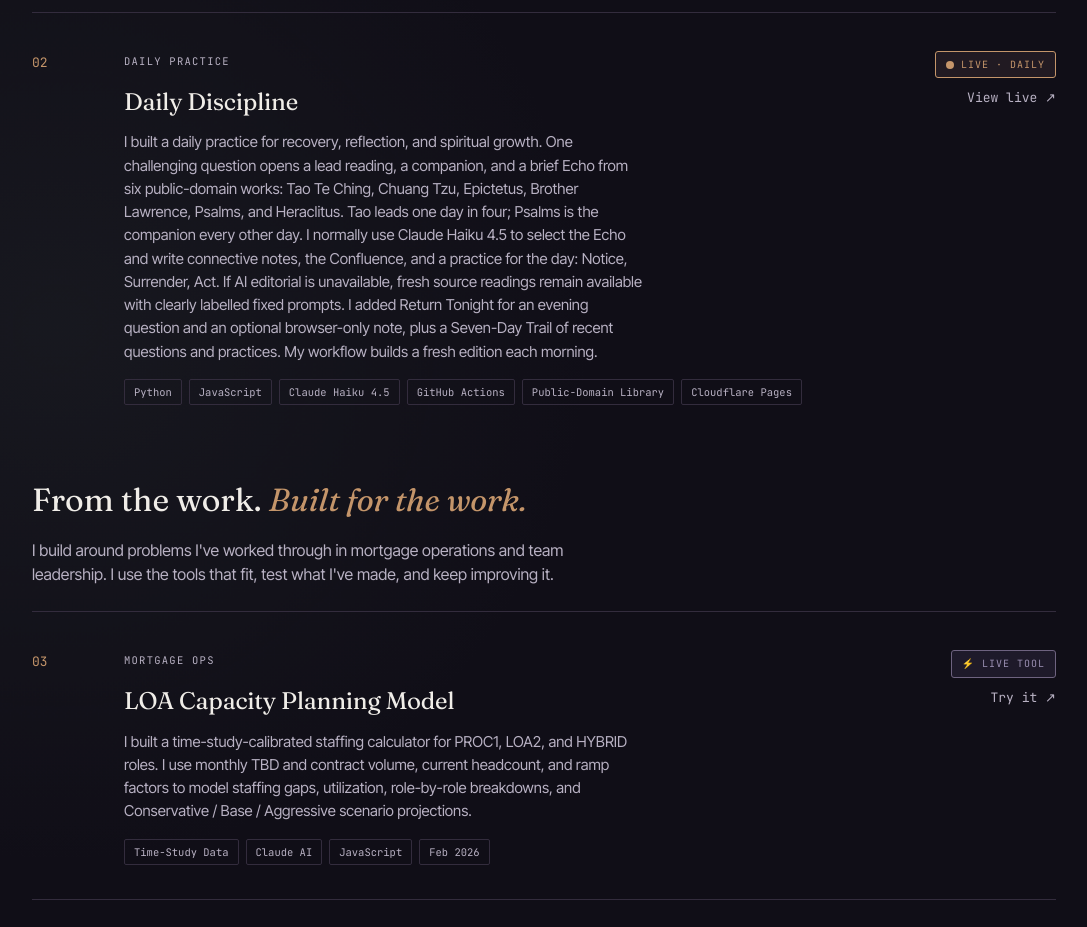
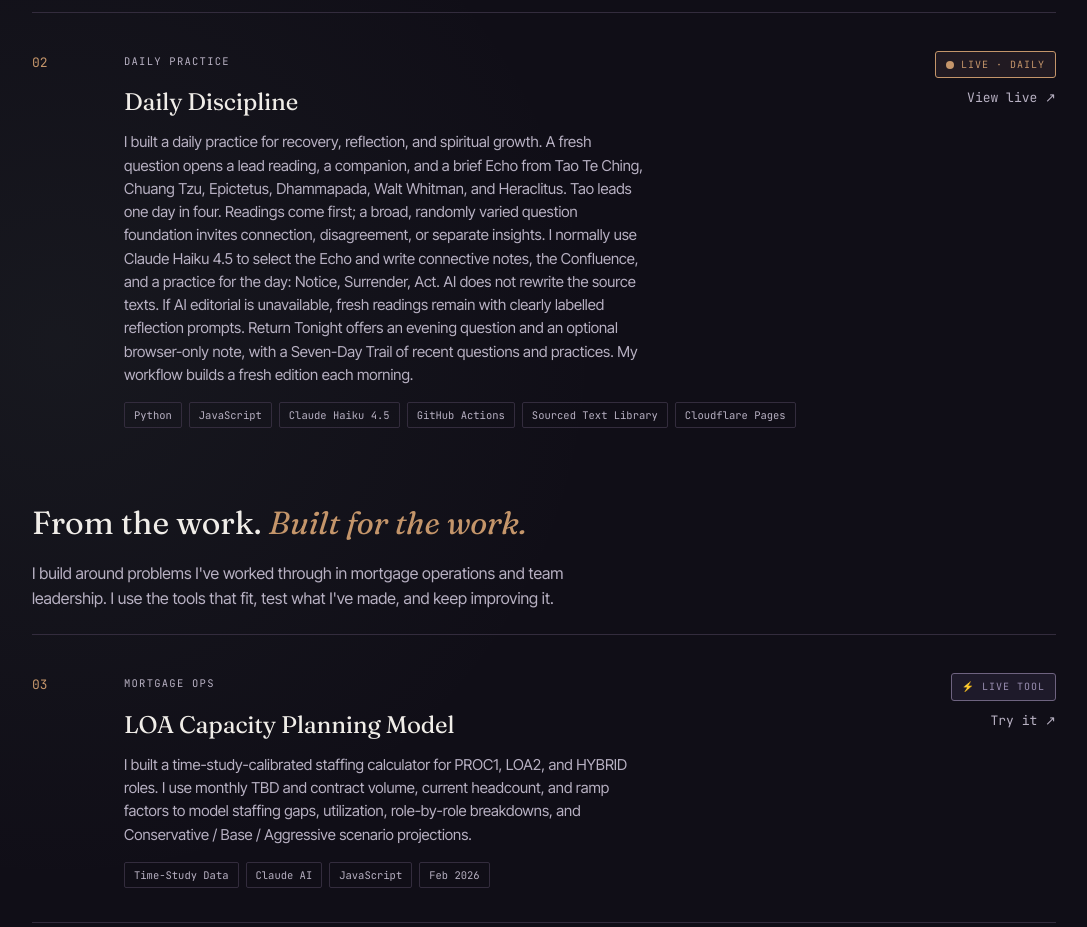
Before and after one commit to jdbates-gitit/jdb-landing, a website: page index.html in a window 1280 px wide. Shown: the part 3020-3947 px from the top of the page, without its empty margins (96-1183 px from the left). Drawn offline with Linux system fonts and the light colour scheme.

Commit message:
Align Daily Discipline card with refreshed readings and questions

```diff
--- a/index.html
+++ b/index.html
@@ -134,8 +134,8 @@
         <div class="jdb-body">
           <span class="jdb-tag">Daily Practice</span>
           <h3>Daily Discipline</h3>
-          <p>I built a daily practice for recovery, reflection, and spiritual growth. One challenging question opens a lead reading, a companion, and a brief Echo from six public-domain works: Tao Te Ching, Chuang Tzu, Epictetus, Brother Lawrence, Psalms, and Heraclitus. Tao leads one day in four; Psalms is the companion every other day. I normally use Claude Haiku 4.5 to select the Echo and write connective notes, the Confluence, and a practice for the day: Notice, Surrender, Act. If AI editorial is unavailable, fresh source readings remain available with clearly labelled fixed prompts. I added Return Tonight for an evening question and an optional browser-only note, plus a Seven-Day Trail of recent questions and practices. My workflow builds a fresh edition each morning.</p>
-          <div class="jdb-stack"><span>Python</span><span>JavaScript</span><span>Claude Haiku 4.5</span><span>GitHub Actions</span><span>Public-Domain Library</span><span>Cloudflare Pages</span></div>
+          <p>I built a daily practice for recovery, reflection, and spiritual growth. A fresh question opens a lead reading, a companion, and a brief Echo from Tao Te Ching, Chuang Tzu, Epictetus, Dhammapada, Walt Whitman, and Heraclitus. Tao leads one day in four. Readings come first; a broad, randomly varied question foundation invites connection, disagreement, or separate insights. I normally use Claude Haiku 4.5 to select the Echo and write connective notes, the Confluence, and a practice for the day: Notice, Surrender, Act. AI does not rewrite the source texts. If AI editorial is unavailable, fresh readings remain with clearly labelled reflection prompts. Return Tonight offers an evening question and an optional browser-only note, with a Seven-Day Trail of recent questions and practices. My workflow builds a fresh edition each morning.</p>
+          <div class="jdb-stack"><span>Python</span><span>JavaScript</span><span>Claude Haiku 4.5</span><span>GitHub Actions</span><span>Sourced Text Library</span><span>Cloudflare Pages</span></div>
         </div>
         <div class="jdb-right">
           <div class="jdb-live-badge" style="background:var(--brass-bg);border:1px solid var(--brass);color:var(--brass);padding:5px 10px;border-radius:3px;font-size:10px;font-family:var(--mono);letter-spacing:0.1em;text-transform:uppercase;display:flex;align-items:center;gap:7px;white-space:nowrap;"><span class="jdb-live-dot"></span>Live · Daily</div>
```
